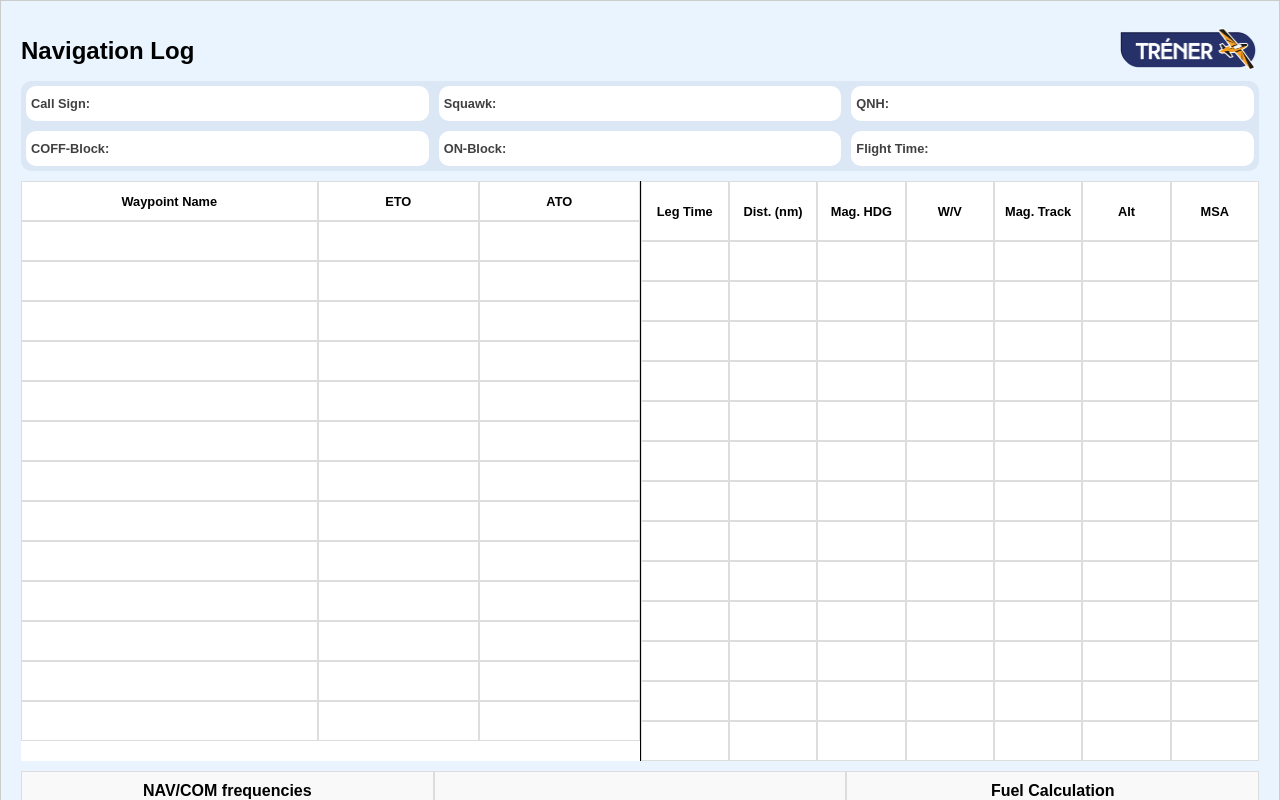
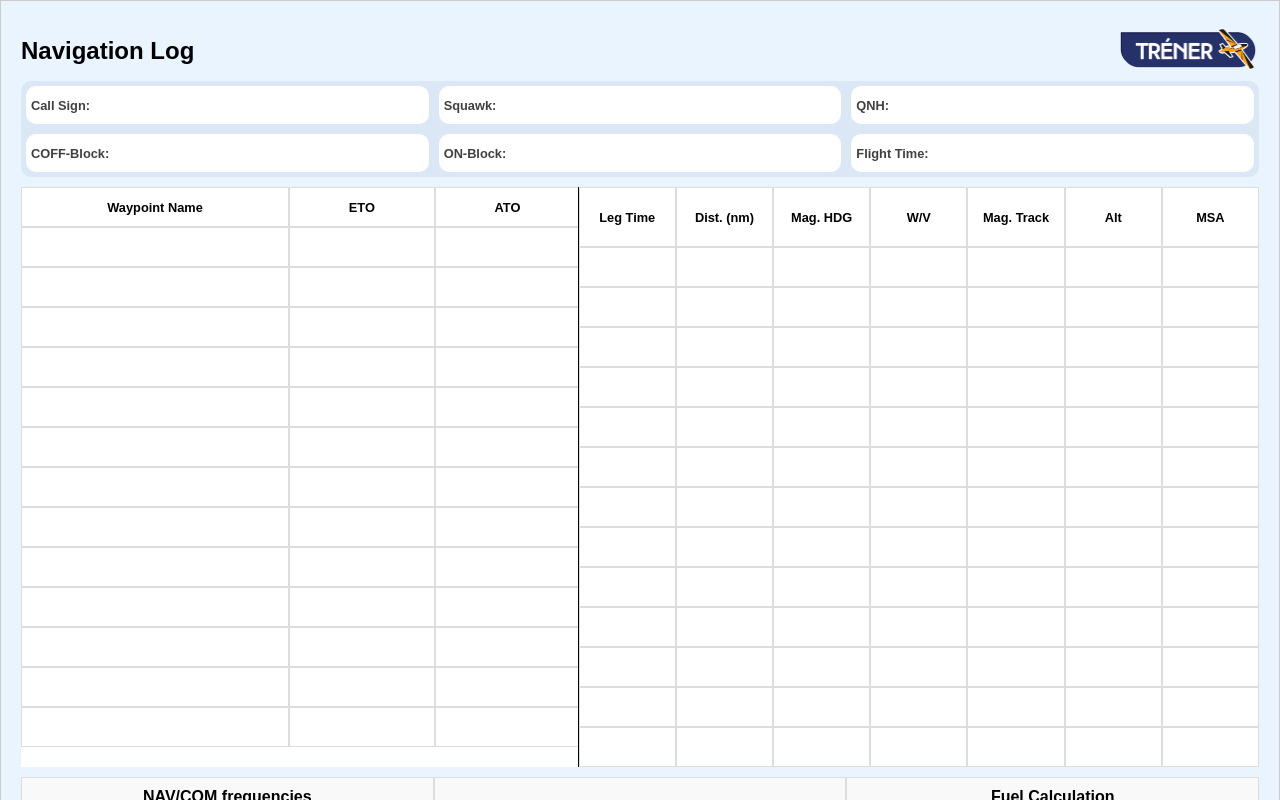
Before and after one commit to fehertoypeter/NavigationLogT, a React (Create React App) app: page / in a window 1280 px wide. Shown: the top 800 px of the page. Built offline with nearby package versions, Linux system fonts and the light colour scheme; a web font is replaced by a local one.

Commit message:
column fix

```diff
--- a/src/components/Calculator/NavigationLog.css
+++ b/src/components/Calculator/NavigationLog.css
@@ -56,7 +56,7 @@
   box-sizing: border-box;
   border: none; /* Nincs körvonal (border) */
   outline: none; /* Nincs fókusz körvonal */
-  font-size: 0.8rem;
+  font-size: 1rem;
   font-weight: 600;
 }
 .four-grid {
@@ -76,9 +76,16 @@
 .right-column {
   display: flex;
   flex-direction: column;
-  width: 50%;
+
   background: white;
   font-size: 0.8rem;
+}
+.left-column {
+  width: 45%;
+}
+
+.right-column {
+  width: 55%;
 }
 
 .row {
```
